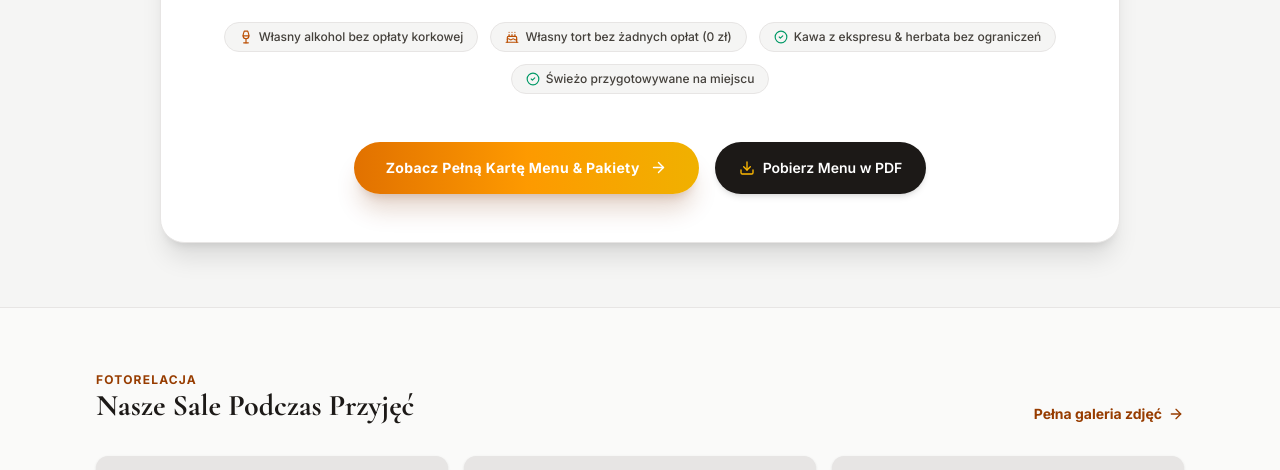
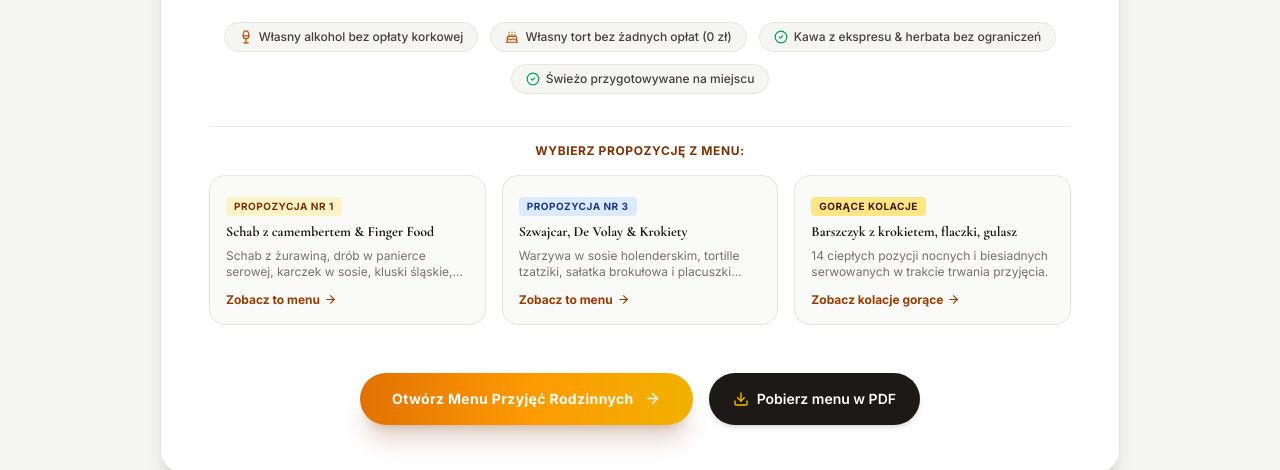
Before and after one commit to pjawel/piwnicapodzaba, a React (Vite) app: page /uroczystosci-rodzinne in a window 1280 px wide. Shown: the part 2080-2550 px from the top of the page. Built offline with nearby package versions, Linux system fonts and the light colour scheme; grey boxes are pictures that could not be loaded.

Commit message:
Update FamilyEventsPage.tsx

```diff
--- a/src/pages/FamilyEventsPage.tsx
+++ b/src/pages/FamilyEventsPage.tsx
@@ -206,13 +206,81 @@ export function FamilyEventsPage() {
               </span>
             </div>
 
+            {/* Konkretne propozycje menu na uroczystości rodzinne */}
+            <div className="pt-4 text-left border-t border-stone-200/80 space-y-4">
+              <span className="text-xs font-bold text-amber-900 uppercase tracking-wider block text-center">
+                Wybierz propozycję z menu:
+              </span>
+              <div className="grid sm:grid-cols-3 gap-4">
+                <Link
+                  to="/menu?uroczystosc=urodziny&pakiet=hit-fit-prop-1"
+                  className="bg-stone-50 hover:bg-amber-50/70 p-4 rounded-2xl border border-stone-200 hover:border-amber-400 transition-all group flex flex-col justify-between"
+                >
+                  <div className="space-y-1.5">
+                    <span className="text-[10px] font-bold uppercase tracking-wider px-2 py-0.5 rounded bg-amber-100 text-amber-900 inline-block">
+                      Propozycja nr 1
+                    </span>
+                    <h4 className="font-serif font-bold text-stone-900 text-sm group-hover:text-amber-900">
+                      Schab z camembertem & Finger Food
+                    </h4>
+                    <p className="text-stone-500 text-xs line-clamp-2">
+                      Schab z żurawiną, drób w panierce serowej, karczek w sosie, kluski śląskie, półmisek rozmaitości.
+                    </p>
+                  </div>
+                  <span className="pt-3 text-amber-800 font-bold text-xs inline-flex items-center gap-1">
+                    Zobacz to menu <ArrowRight size={13} className="group-hover:translate-x-1 transition-transform" />
+                  </span>
+                </Link>
+
+                <Link
+                  to="/menu?uroczystosc=urodziny&pakiet=hit-fit-prop-3"
+                  className="bg-stone-50 hover:bg-amber-50/70 p-4 rounded-2xl border border-stone-200 hover:border-amber-400 transition-all group flex flex-col justify-between"
+                >
+                  <div className="space-y-1.5">
+                    <span className="text-[10px] font-bold uppercase tracking-wider px-2 py-0.5 rounded bg-blue-100 text-blue-900 inline-block">
+                      Propozycja nr 3
+                    </span>
+                    <h4 className="font-serif font-bold text-stone-900 text-sm group-hover:text-amber-900">
+                      Szwajcar, De Volay & Krokiety
+                    </h4>
+                    <p className="text-stone-500 text-xs line-clamp-2">
+                      Warzywa w sosie holenderskim, tortille tzatziki, sałatka brokułowa i placuszki ogrodowe.
+                    </p>
+                  </div>
+                  <span className="pt-3 text-amber-800 font-bold text-xs inline-flex items-center gap-1">
+                    Zobacz to menu <ArrowRight size={13} className="group-hover:translate-x-1 transition-transform" />
+                  </span>
+                </Link>
+
+                <Link
+                  to="/menu?kategoria=gorace-kolacje"
+                  className="bg-stone-50 hover:bg-amber-50/70 p-4 rounded-2xl border border-stone-200 hover:border-amber-400 transition-all group flex flex-col justify-between"
+                >
+                  <div className="space-y-1.5">
+                    <span className="text-[10px] font-bold uppercase tracking-wider px-2 py-0.5 rounded bg-amber-200 text-amber-950 inline-block">
+                      Gorące kolacje
+                    </span>
+                    <h4 className="font-serif font-bold text-stone-900 text-sm group-hover:text-amber-900">
+                      Barszczyk z krokietem, flaczki, gulasz
+                    </h4>
+                    <p className="text-stone-500 text-xs line-clamp-2">
+                      14 ciepłych pozycji nocnych i biesiadnych serwowanych w trakcie trwania przyjęcia.
+                    </p>
+                  </div>
+                  <span className="pt-3 text-amber-800 font-bold text-xs inline-flex items-center gap-1">
+                    Zobacz kolacje gorące <ArrowRight size={13} className="group-hover:translate-x-1 transition-transform" />
+                  </span>
+                </Link>
+              </div>
+            </div>
+
             {/* Action Buttons to View Menu and Download PDF */}
             <div className="pt-4 flex flex-wrap justify-center items-center gap-4">
               <Link
-                to="/menu"
+                to="/menu?uroczystosc=urodziny"
                 className="inline-flex items-center gap-2.5 px-8 py-4 rounded-full bg-gradient-to-r from-amber-600 via-amber-500 to-yellow-500 hover:from-amber-500 hover:to-yellow-400 text-white font-bold text-sm tracking-wide shadow-xl shadow-amber-900/20 transition-all hover:scale-105"
               >
-                <span>Zobacz Pełną Kartę Menu & Pakiety</span>
+                <span>Otwórz Menu Przyjęć Rodzinnych</span>
                 <ArrowRight size={17} />
               </Link>
 
@@ -222,7 +290,7 @@ export function FamilyEventsPage() {
                 className="inline-flex items-center gap-2 px-6 py-4 rounded-full bg-stone-900 hover:bg-stone-800 text-white font-semibold text-sm transition-all shadow-md cursor-pointer"
               >
                 <Download size={16} className="text-amber-400" />
-                <span>Pobierz Menu w PDF</span>
+                <span>Pobierz menu w PDF</span>
               </button>
             </div>
           </div>
```
